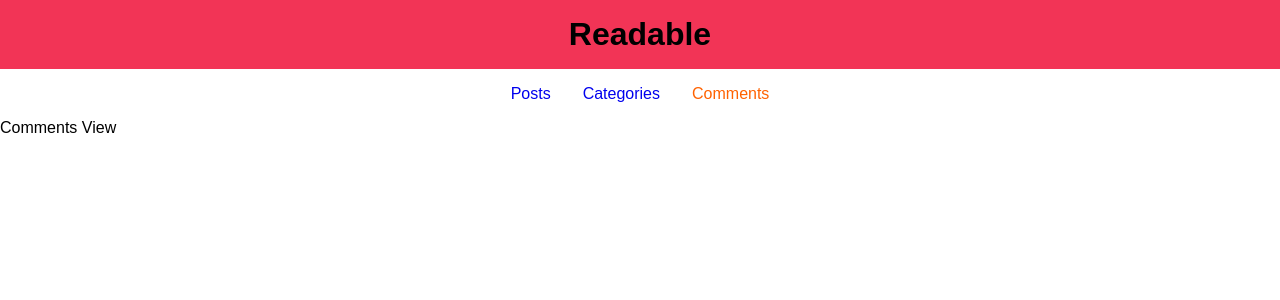
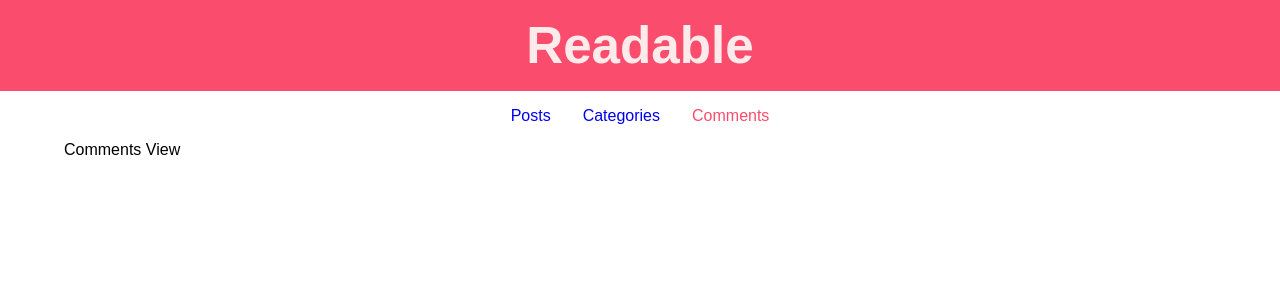
Before and after one commit to anoopmundathan/reactnd-readable, a React (Create React App) app: page /comments in a window 1280 px wide. Shown: the top 300 px of the page. Built offline with nearby package versions, Linux system fonts and the light colour scheme; no server answers.

Commit message:
Add some style

```diff
--- a/src/App.css
+++ b/src/App.css
@@ -1,32 +1,87 @@
-.Post {
-  display: flex;
+.App {
+  width: 100%;
+  height: 100%;
 }
 
-.header {
-  padding: 1em;
-  background: #f23456;
+.Container {
+  width: 90%;
+  margin: 0 auto;
 }
 
-.header h1 {
+/* Header component */
+.Header {
+  width: 100%;
+  padding: 1em;
+  background: #FA4D6D;
+}
+
+.Header h1 {
   margin: 0;
   padding: 0;
   text-align: center;
+  color: #FDEAEA;
+  font-size: 8vw;
+  border-radius: 3px;
 }
 
-.nav {
+/* Nav Component */
+.Nav {
   padding: 1em;
   text-align: center;
 }
 
-.nav a {
+.Nav a {
   padding: 1em;
   text-decoration: none;
 }
 
 .active {
-  color: #ff6200;
+  color: #FA4D6D;
 }
+
+/* Posts component */
+.Posts {
+  width: 100%;
+}
+
+/* Post component */
+.Post {
+  padding: 10px;
+}
+
+.Post-Info {
+  display: flex;
+  font-size: .85em;
+  color: #8A8585;
+}
+
+.Comments,
+.Points,
+.Vote,
+.Edit,
+.Delete {
+  margin: 0 6px;
+  padding: 0;
+}
+
+.Author {
+  margin: 0;
+  padding: 0;
+}
+
 
 ul {
   list-style: none;
 }
+
+@media screen and (min-width: 600px) {
+  .Header h1 {
+    font-size: 6vw;
+  }
+}
+
+@media screen and (min-width: 900px) {
+  .Header h1 {
+    font-size: 4vw;
+  }
+}
--- a/src/components/App.js
+++ b/src/components/App.js
@@ -13,12 +13,14 @@ class App extends Component {
 
   render() {
     return(
-      <div>
+      <div className="App">
         <Header />
-        <Nav />
-        <Route exact path ='/' component={Posts} />
-        <Route path ='/categories' component={Categories} />
-        <Route path ='/comments' component={Comments} />
+        <div className="Container">
+          <Nav />
+          <Route exact path ='/' component={Posts} />
+          <Route path ='/categories' component={Categories} />
+          <Route path ='/comments' component={Comments} />
+        </div>
       </div>
     )
   }
--- a/src/components/Header.js
+++ b/src/components/Header.js
@@ -2,7 +2,7 @@ import React from 'react'
 
 const Header = () => {
   return(
-    <div className='header'>
+    <div className="Header">
       <h1>Readable</h1>
     </div>
   )
--- a/src/components/Nav.js
+++ b/src/components/Nav.js
@@ -1,9 +1,9 @@
 import React from 'react'
 import { NavLink } from 'react-router-dom'
 
-const Nav = (props) => {
+const Nav = () => {
   return(
-    <div className="nav">
+    <div className="Nav">
       <NavLink activeClassName='active' exact to='/'>Posts</NavLink>
       <NavLink activeClassName='active' to='/categories'>Categories</NavLink>
       <NavLink activeClassName='active' to='/comments'>Comments</NavLink>
--- a/src/components/Posts.js
+++ b/src/components/Posts.js
@@ -12,7 +12,7 @@ class Posts extends Component {
     const { posts } = this.props
     const postList = posts.map(post => (<li><Post post={post} /></li>))
     return(
-      <div>
+      <div className="Posts">
         <ul>
           {postList}
         </ul>
@@ -26,7 +26,10 @@ const Post = (props) => {
   const { title, author, voteScore} = props.post
   return(
     <div className="Post">
+      <div className="Title">
         <Title title={title} />
+      </div>
+      <div className="Post-Info">
         <Author author={author} />
         <Comments />
         <Points point={voteScore}/>
@@ -34,15 +37,16 @@ const Post = (props) => {
         <Edit />
         <Delete />
       </div>
+    </div>
   )
 }
-const Title = (props) => <div>{props.title}</div>
-const Author = (props) => <div>{props.author}</div>
-const Comments = () => <div>Comments</div>
-const Points = (props) => <div>{props.point}</div>
-const Vote = () => <div>Vote</div>
-const Edit = () => <div>Edit</div>
-const Delete = () => <div>Delete</div>
+const Title = (props) => <div className="Title">{props.title}</div>
+const Author = (props) => <div className="Author">{props.author}</div>
+const Comments = () => <div className="Comments">comments</div>
+const Points = (props) => <div className="Points">{props.point}</div>
+const Vote = () => <div className="Vote">vote</div>
+const Edit = () => <div className="Edit">edit</div>
+const Delete = () => <div className="Delete">delete</div>
 
 const mapStateToProps = (state) => {
   return {
--- a/src/index.css
+++ b/src/index.css
@@ -1,5 +1,11 @@
+* {
+  box-sizing: border-box;
+}
+
 body {
   margin: 0;
   padding: 0;
+  width: 100%;
+  height: 100%;
   font-family: sans-serif;
 }
```
Lines whose indentation alone changed are shown as unchanged.
